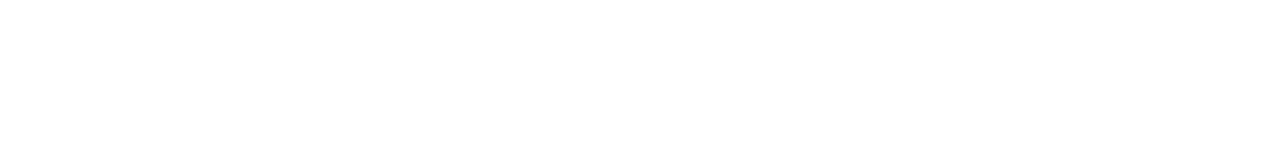
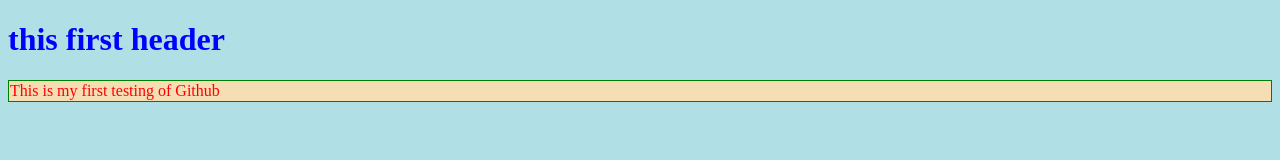
Before and after one commit to Mahmudsana06/my-first-repo, a plain HTML site: page index.html in a window 1280 px wide. Drawn offline with Linux system fonts and the light colour scheme.

Commit message:
modified styles.css file

```diff
--- a/index.html
+++ b/index.html
@@ -5,8 +5,10 @@
     <meta http-equiv="X-UA-Compatible" content="IE=edge">
     <meta name="viewport" content="width=device-width, initial-scale=1.0">
     <title>first first repo testing</title>
+    <link rel="stylesheet" href="styles.css">
 </head>
 <body>
-
+    <h1>this first header</h1>
+    <p id="test">This is my first testing of Github</p>
 </body>
 </html>
--- a/styles.css
+++ b/styles.css
@@ -0,0 +1,12 @@
+body {
+    background-color: powderblue;
+  }
+  h1 {
+    color: blue;
+  }
+  p {
+    color: red;
+    padding: 1px;
+    border: 1px solid green;
+    background-color: wheat;
+  }
```
